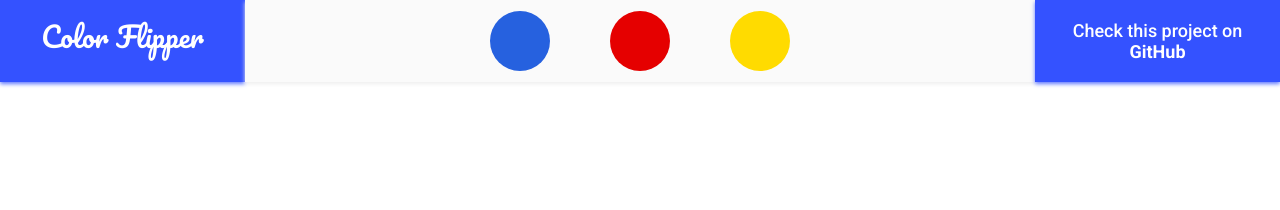
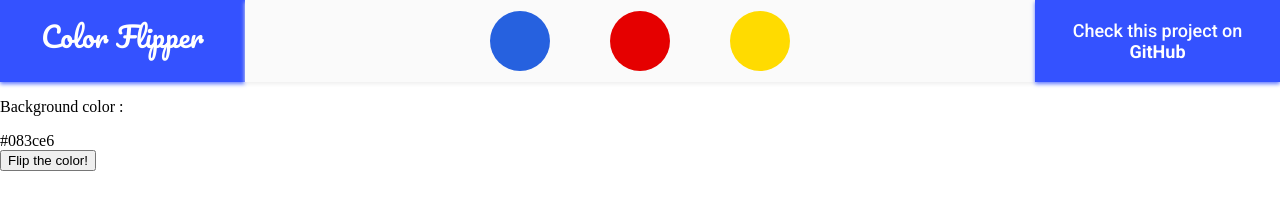
Before and after one commit to CosminBozai/Color-Flipper, a plain HTML site: page index.html in a window 1280 px wide. Drawn offline with Linux system fonts and the light colour scheme.

Commit message:
Main
Added the main section
Added text
Added output that shows the current backgroud color
Added a button that changes the background color

```diff
--- a/index.html
+++ b/index.html
@@ -41,11 +41,16 @@
       </section>
     </header>
 
-    <!-- Centered div that contains:
-    1 - label header
-    2 - the backround color in hexadecimals
-    3 - a button for changing the background -->
-
+    <!-- Div centered on the page -->
+    <main>
+      <div>
+        <p>Background color :</p>
+        <!-- Output that shows the current background color -->
+        <output>#083ce6</output>
+      </div>
+      <!-- Button to change the background color -->
+      <button class="flipButton">Flip the color!</button>
+    </main>
     <!-- Footer -->
   </body>
 </html>
```
